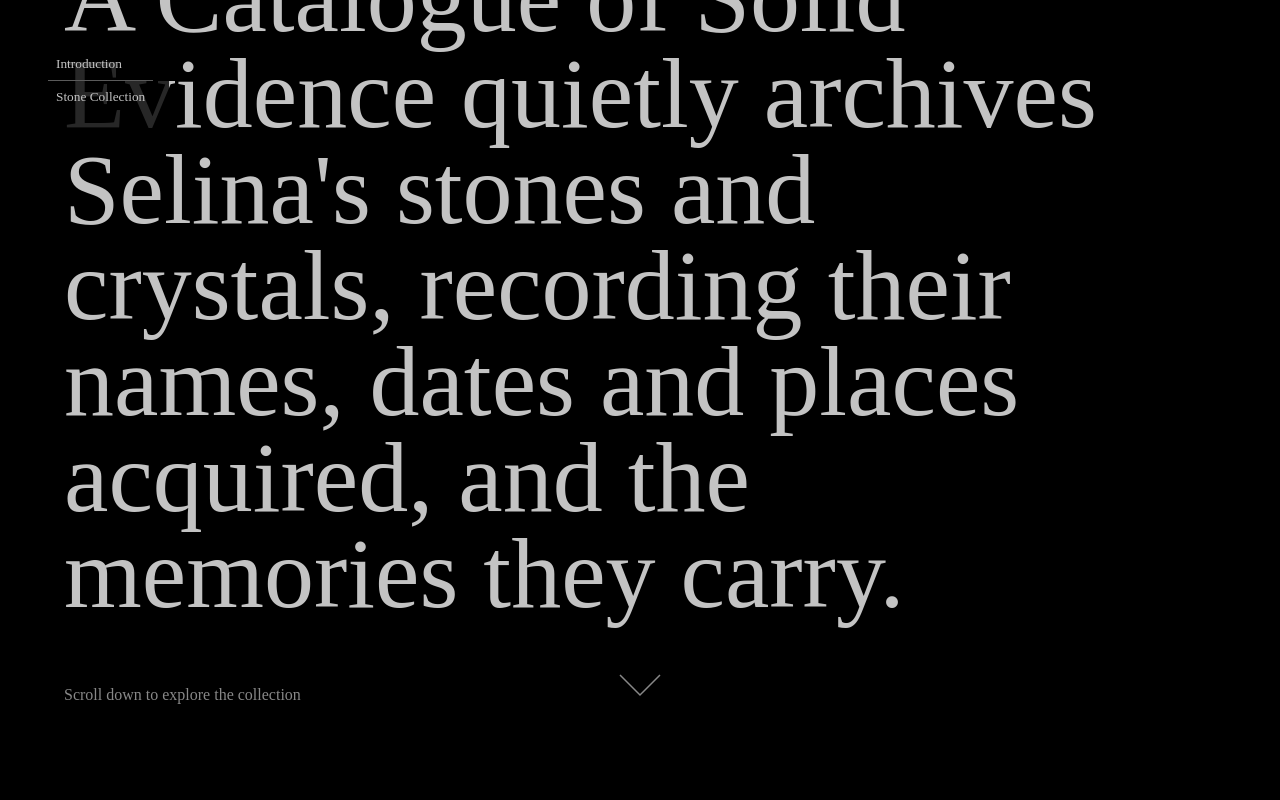
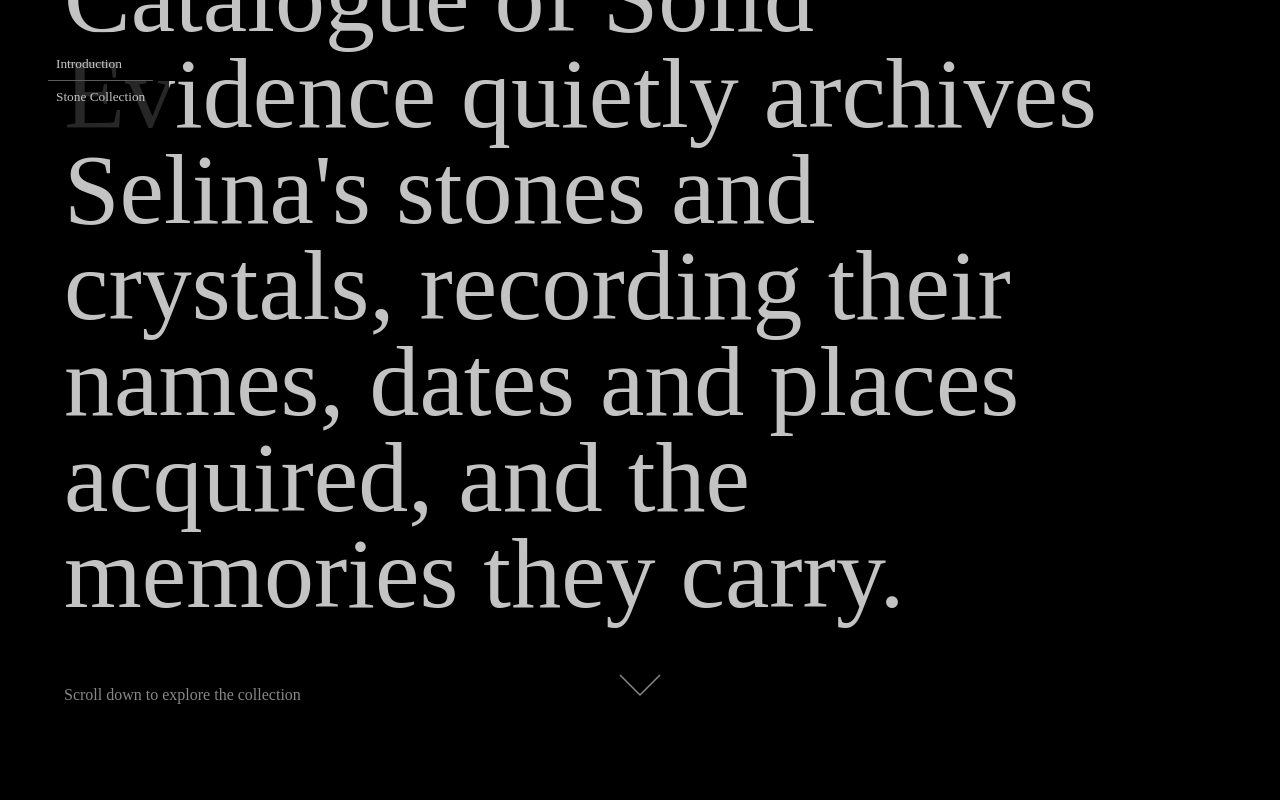
Before and after one commit to kehuanwu/SolidEvidence, a plain HTML site: page index.html in a window 1280 px wide. Shown: the top 800 px of the page. Drawn offline with Linux system fonts and the light colour scheme; a web font is replaced by a local one.

Commit message:
website name update + intro text update

```diff
--- a/index.html
+++ b/index.html
@@ -4,7 +4,7 @@
 <head>
     <meta charset="utf-8" />
     <meta name="viewport" content="width=device-width" />
-    <title>Selina's Stone Collection</title>
+    <title>Catalogue of Solid Evidence</title>
     <link rel="stylesheet" type="text/css" href="css/styles.css">
     <link rel="stylesheet" href="font/BradfordMonoLL-Regular.otf" />
     <link rel="stylesheet" href="font/Jabin-Typeface.ttf" />
@@ -14,7 +14,7 @@
     <!-- Landing section with updated text -->
     <section class="opener" id="introduction">
         <div class="landing-content">
-            <p class="main-text"><span class="glow-text">A</span> <span class="glow-text">Catalogue</span> <span
+            <p class="main-text"><span class="glow-text">Catalogue</span> <span
                     class="glow-text">of</span> <span class="glow-text">Solid</span> <span
                     class="glow-text">Evidence</span> <span class="glow-text">quietly</span> <span
                     class="glow-text">archives</span> <span class="glow-text">Selina's</span> <span
```
